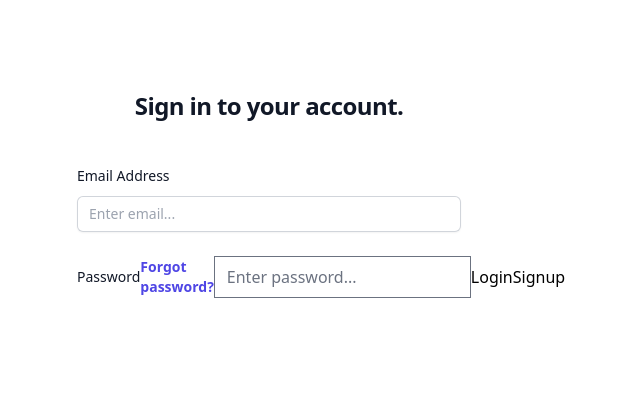
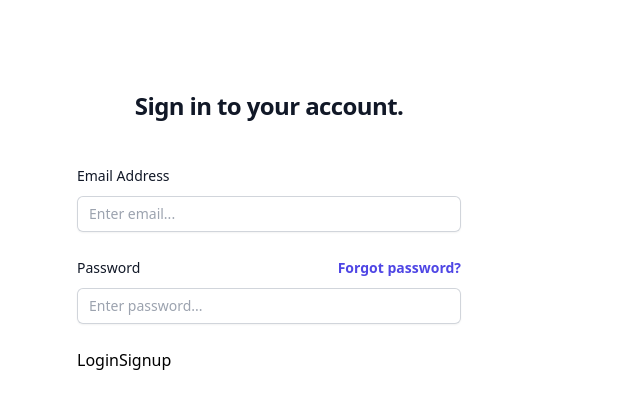
Before and after one commit to patrickoser/comparable-lists, a React (Vite) app: page /login in a window 1280 px wide. Shown: the top 408 px of the page, without its empty margins (371-1011 px from the left). Built offline with nearby package versions, Linux system fonts and the light colour scheme.

Commit message:
Restructure divs around pw in Login.

```diff
--- a/src/components/Login.jsx
+++ b/src/components/Login.jsx
@@ -37,6 +37,8 @@
                             <div className="text-sm">
                                 <a href="#" class="font-semibold text-indigo-600 hover:text-indigo-500">Forgot password?</a>
                             </div>
+                        </div>
+                        <div className="mt-2">
                             <input
                                 type="password"
                                 name="password"
@@ -45,12 +47,13 @@
                                 autoComplete="current-password"
                                 onChange={(e) => setPassword(e.target.value)}
                                 required
-                                className=""
+                                className="block w-full rounded-md border-0 py-1.5 text-gray-900 shadow-sm ring-1 ring-inset ring-gray-300 placeholder:text-gray-400 focus:ring-2 focus:ring-inset focus:ring-indigo-600 sm:text-sm sm:leading-6"
                             />
+                        </div>
+                    </div>
+
                             <button type="submit">Login</button>
                             <Link to="/signup"><button>Signup</button></Link>
-                        </div>
-                    </div>
                 </form>
             </div>
         </main>
```
